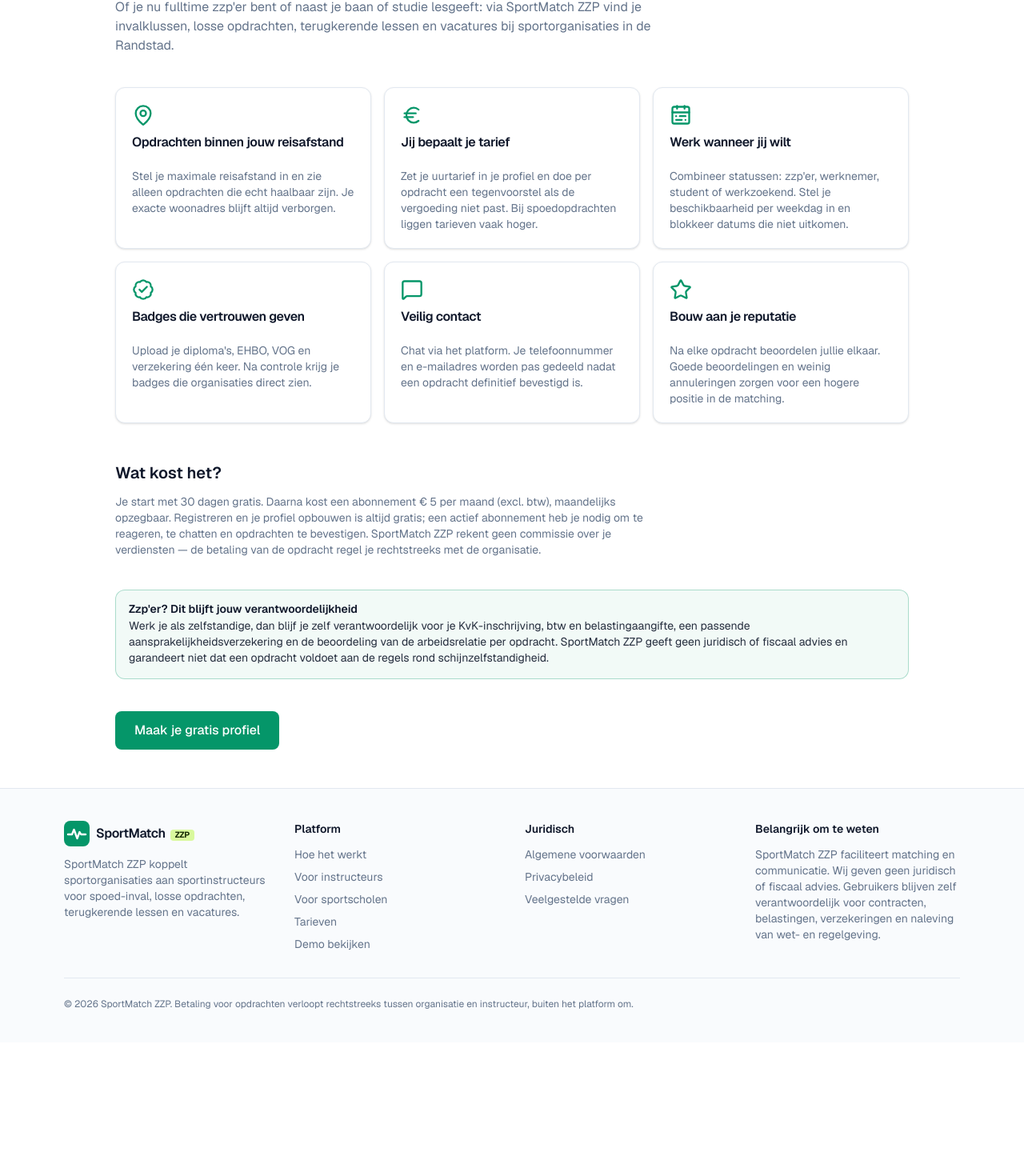
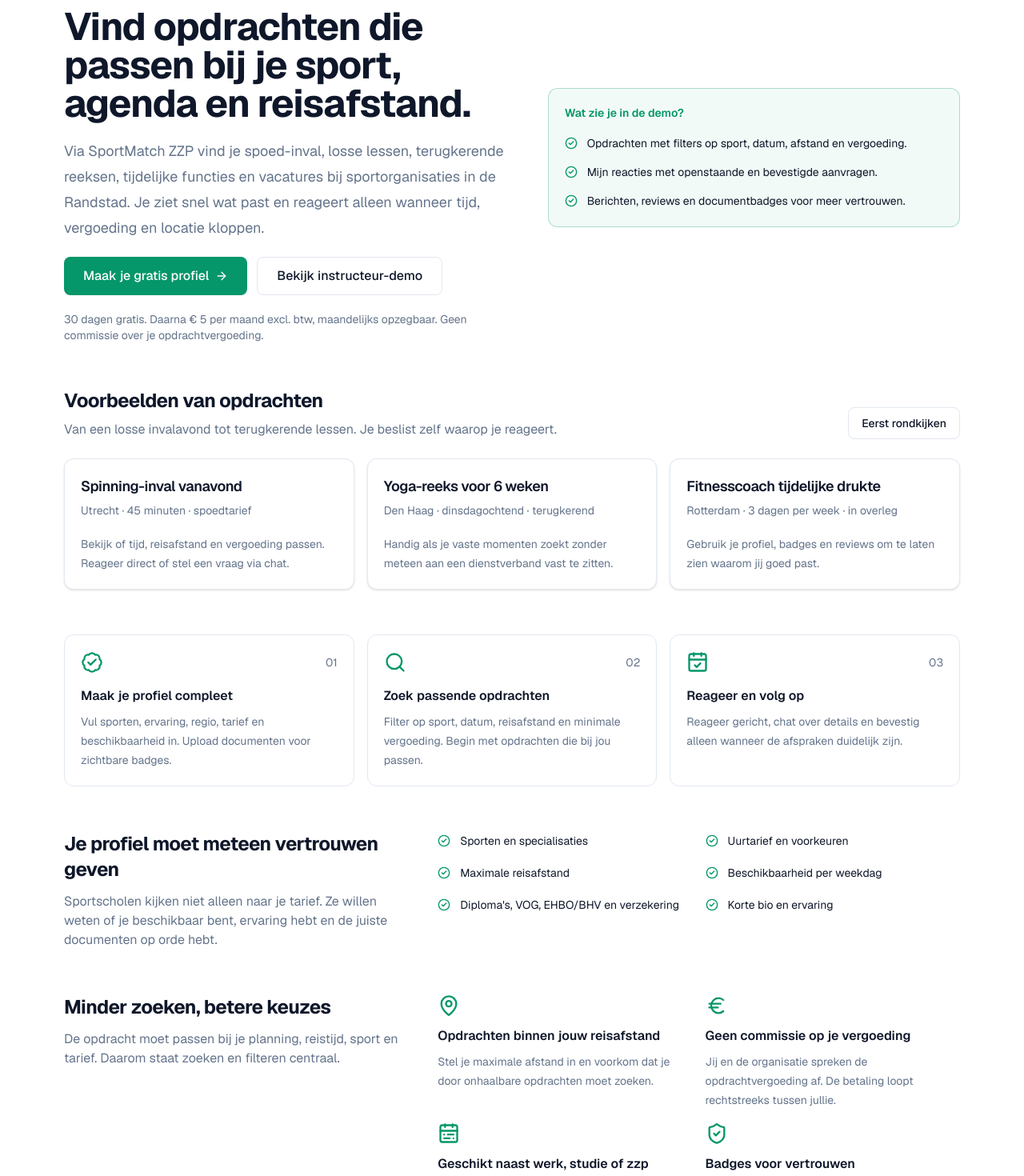
Before and after one commit to maxcrijnen-alt/sportmatch-zzp, a Next.js app: page /voor-instructeurs in a window 1280 px wide. Shown: the part 164-1634 px from the top of the page at 80% size. Before the commit the page ends 1467 px from the top, so only its background shows below. Built offline with nearby package versions, Linux system fonts and the light colour scheme.

Commit message:
Improve instructor landing page

```diff
--- a/src/app/(public)/voor-instructeurs/page.tsx
+++ b/src/app/(public)/voor-instructeurs/page.tsx
@@ -1,14 +1,21 @@
 import type { Metadata } from "next";
 import Link from "next/link";
 import {
+  ArrowRight,
   BadgeCheck,
+  CalendarCheck,
   CalendarRange,
+  CheckCircle2,
   Euro,
+  Eye,
   MapPin,
   MessageSquare,
+  Search,
+  ShieldCheck,
   Star,
 } from "lucide-react";
 import { Alert, AlertDescription, AlertTitle } from "@/components/ui/alert";
+import { Badge } from "@/components/ui/badge";
 import { Button } from "@/components/ui/button";
 import { Card, CardContent, CardHeader, CardTitle } from "@/components/ui/card";
 import { BRAND } from "@/lib/branding";
@@ -17,92 +24,262 @@ export const metadata: Metadata = {
   title: "Voor instructeurs",
 };
 
+const exampleJobs = [
+  {
+    title: "Spinning-inval vanavond",
+    meta: "Utrecht · 45 minuten · spoedtarief",
+    text: "Bekijk of tijd, reisafstand en vergoeding passen. Reageer direct of stel een vraag via chat.",
+  },
+  {
+    title: "Yoga-reeks voor 6 weken",
+    meta: "Den Haag · dinsdagochtend · terugkerend",
+    text: "Handig als je vaste momenten zoekt zonder meteen aan een dienstverband vast te zitten.",
+  },
+  {
+    title: "Fitnesscoach tijdelijke drukte",
+    meta: "Rotterdam · 3 dagen per week · in overleg",
+    text: "Gebruik je profiel, badges en reviews om te laten zien waarom jij goed past.",
+  },
+];
+
+const startSteps = [
+  {
+    icon: BadgeCheck,
+    title: "Maak je profiel compleet",
+    text: "Vul sporten, ervaring, regio, tarief en beschikbaarheid in. Upload documenten voor zichtbare badges.",
+  },
+  {
+    icon: Search,
+    title: "Zoek passende opdrachten",
+    text: "Filter op sport, datum, reisafstand en minimale vergoeding. Begin met opdrachten die bij jou passen.",
+  },
+  {
+    icon: CalendarCheck,
+    title: "Reageer en volg op",
+    text: "Reageer gericht, chat over details en bevestig alleen wanneer de afspraken duidelijk zijn.",
+  },
+];
+
 const benefits = [
   {
     icon: MapPin,
     title: "Opdrachten binnen jouw reisafstand",
-    text: "Stel je maximale reisafstand in en zie alleen opdrachten die echt haalbaar zijn. Je exacte woonadres blijft altijd verborgen.",
+    text: "Stel je maximale afstand in en voorkom dat je door onhaalbare opdrachten moet zoeken.",
   },
   {
     icon: Euro,
-    title: "Jij bepaalt je tarief",
-    text: "Zet je uurtarief in je profiel en doe per opdracht een tegenvoorstel als de vergoeding niet past. Bij spoedopdrachten liggen tarieven vaak hoger.",
+    title: "Geen commissie op je vergoeding",
+    text: "Jij en de organisatie spreken de opdrachtvergoeding af. De betaling loopt rechtstreeks tussen jullie.",
   },
   {
     icon: CalendarRange,
-    title: "Werk wanneer jij wilt",
-    text: "Combineer statussen: zzp'er, werknemer, student of werkzoekend. Stel je beschikbaarheid per weekdag in en blokkeer datums die niet uitkomen.",
+    title: "Geschikt naast werk, studie of zzp",
+    text: "Gebruik het platform voor losse lessen, spoed-inval, reeksen of langere tijdelijke opdrachten.",
   },
   {
-    icon: BadgeCheck,
-    title: "Badges die vertrouwen geven",
-    text: "Upload je diploma's, EHBO, VOG en verzekering één keer. Na controle krijg je badges die organisaties direct zien.",
+    icon: ShieldCheck,
+    title: "Badges voor vertrouwen",
+    text: "Laat gecontroleerde diploma's, EHBO/BHV, VOG en verzekering zien wanneer dat relevant is.",
   },
   {
     icon: MessageSquare,
-    title: "Veilig contact",
-    text: "Chat via het platform. Je telefoonnummer en e-mailadres worden pas gedeeld nadat een opdracht definitief bevestigd is.",
+    title: "Chat voordat gegevens gedeeld worden",
+    text: "Stem details af zonder meteen je telefoonnummer of e-mailadres te delen.",
   },
   {
     icon: Star,
     title: "Bouw aan je reputatie",
-    text: "Na elke opdracht beoordelen jullie elkaar. Goede beoordelingen en weinig annuleringen zorgen voor een hogere positie in de matching.",
+    text: "Reviews na afgeronde opdrachten helpen je betrouwbaarder en zichtbaarder te worden.",
   },
+];
+
+const profileChecklist = [
+  "Sporten en specialisaties",
+  "Uurtarief en voorkeuren",
+  "Maximale reisafstand",
+  "Beschikbaarheid per weekdag",
+  "Diploma's, VOG, EHBO/BHV en verzekering",
+  "Korte bio en ervaring",
 ];
 
 export default function VoorInstructeursPage() {
   return (
-    <div className="mx-auto w-full max-w-5xl px-4 py-12">
-      <h1 className="text-3xl font-bold tracking-tight">
-        Meer opdrachten, minder gedoe
+    <div className="mx-auto w-full max-w-6xl px-4 py-12 sm:py-16">
+      <section className="grid gap-8 lg:grid-cols-[1fr_0.9fr] lg:items-center">
+        <div className="space-y-5">
+          <Badge className="w-fit" variant="accent">
+            Voor zzp-instructeurs en sportprofessionals
+          </Badge>
+          <h1 className="max-w-3xl text-3xl font-bold tracking-tight sm:text-5xl">
+            Vind opdrachten die passen bij je sport, agenda en reisafstand.
           </h1>
-      <p className="mt-3 max-w-2xl text-muted-foreground">
-        Of je nu fulltime zzp&apos;er bent of naast je baan of studie lesgeeft:
-        via {BRAND.name} vind je invalklussen, losse opdrachten, terugkerende
-        lessen en vacatures bij sportorganisaties in de Randstad.
+          <p className="max-w-2xl text-lg leading-8 text-muted-foreground">
+            Via {BRAND.name} vind je spoed-inval, losse lessen, terugkerende
+            reeksen, tijdelijke functies en vacatures bij sportorganisaties in
+            de {BRAND.region}. Je ziet snel wat past en reageert alleen wanneer
+            tijd, vergoeding en locatie kloppen.
           </p>
+          <div className="flex flex-col gap-3 sm:flex-row">
+            <Link href="/registreren?rol=instructeur">
+              <Button className="w-full sm:w-auto" size="lg">
+                Maak je gratis profiel
+                <ArrowRight className="h-4 w-4" />
+              </Button>
+            </Link>
+            <Link href="/login?demo=instructeur">
+              <Button className="w-full sm:w-auto" size="lg" variant="outline">
+                Bekijk instructeur-demo
+              </Button>
+            </Link>
+          </div>
+          <p className="text-sm text-muted-foreground">
+            30 dagen gratis. Daarna € 5 per maand excl. btw, maandelijks
+            opzegbaar. Geen commissie over je opdrachtvergoeding.
+          </p>
+        </div>
 
-      <div className="mt-10 grid gap-4 sm:grid-cols-2 lg:grid-cols-3">
-        {benefits.map((benefit) => (
-          <Card key={benefit.title}>
+        <div className="rounded-lg border border-primary/30 bg-primary/5 p-5">
+          <p className="text-sm font-semibold text-primary">
+            Wat zie je in de demo?
+          </p>
+          <div className="mt-4 space-y-3">
+            {[
+              "Opdrachten met filters op sport, datum, afstand en vergoeding.",
+              "Mijn reacties met openstaande en bevestigde aanvragen.",
+              "Berichten, reviews en documentbadges voor meer vertrouwen.",
+            ].map((item) => (
+              <p className="flex gap-3 text-sm leading-6" key={item}>
+                <CheckCircle2 className="mt-1 h-4 w-4 shrink-0 text-primary" />
+                <span>{item}</span>
+              </p>
+            ))}
+          </div>
+        </div>
+      </section>
+
+      <section className="mt-14">
+        <div className="flex flex-col gap-3 sm:flex-row sm:items-end sm:justify-between">
+          <div>
+            <h2 className="text-2xl font-bold tracking-tight">
+              Voorbeelden van opdrachten
+            </h2>
+            <p className="mt-2 max-w-2xl text-muted-foreground">
+              Van een losse invalavond tot terugkerende lessen. Je beslist zelf
+              waarop je reageert.
+            </p>
+          </div>
+          <Link href="/demo">
+            <Button className="w-full sm:w-auto" variant="outline">
+              Eerst rondkijken
+            </Button>
+          </Link>
+        </div>
+        <div className="mt-6 grid gap-4 md:grid-cols-3">
+          {exampleJobs.map((job) => (
+            <Card key={job.title}>
               <CardHeader>
-              <benefit.icon className="mb-2 h-7 w-7 text-primary" />
-              <CardTitle className="text-base">{benefit.title}</CardTitle>
+                <CardTitle className="text-lg">{job.title}</CardTitle>
+                <p className="text-sm text-muted-foreground">{job.meta}</p>
               </CardHeader>
-            <CardContent className="text-sm text-muted-foreground">
-              {benefit.text}
+              <CardContent className="text-sm leading-6 text-muted-foreground">
+                {job.text}
               </CardContent>
             </Card>
           ))}
         </div>
+      </section>
 
-      <h2 className="mt-12 text-xl font-semibold">Wat kost het?</h2>
-      <p className="mt-3 max-w-2xl text-sm text-muted-foreground">
-        Je start met 30 dagen gratis. Daarna kost een abonnement € 5 per maand
-        (excl. btw), maandelijks opzegbaar. Registreren en je profiel opbouwen
-        is altijd gratis; een actief abonnement heb je nodig om te reageren, te
-        chatten en opdrachten te bevestigen. {BRAND.name} rekent geen commissie
-        over je verdiensten — de betaling van de opdracht regel je rechtstreeks
-        met de organisatie.
+      <section className="mt-14 grid gap-4 md:grid-cols-3">
+        {startSteps.map((step, index) => (
+          <div className="rounded-lg border border-border bg-card p-5" key={step.title}>
+            <div className="mb-4 flex items-center justify-between gap-3">
+              <step.icon className="h-7 w-7 text-primary" />
+              <span className="text-sm text-muted-foreground">0{index + 1}</span>
+            </div>
+            <h2 className="font-semibold">{step.title}</h2>
+            <p className="mt-2 text-sm leading-6 text-muted-foreground">
+              {step.text}
             </p>
+          </div>
+        ))}
+      </section>
 
-      <Alert className="mt-10" variant="info">
-        <AlertTitle>Zzp&apos;er? Dit blijft jouw verantwoordelijkheid</AlertTitle>
+      <section className="mt-14 grid gap-8 lg:grid-cols-[0.8fr_1.2fr] lg:items-start">
+        <div>
+          <h2 className="text-2xl font-bold tracking-tight">
+            Je profiel moet meteen vertrouwen geven
+          </h2>
+          <p className="mt-3 text-muted-foreground">
+            Sportscholen kijken niet alleen naar je tarief. Ze willen weten of
+            je beschikbaar bent, ervaring hebt en de juiste documenten op orde
+            hebt.
+          </p>
+        </div>
+        <div className="grid gap-4 sm:grid-cols-2">
+          {profileChecklist.map((item) => (
+            <p className="flex gap-3 text-sm leading-6" key={item}>
+              <CheckCircle2 className="mt-1 h-4 w-4 shrink-0 text-primary" />
+              <span>{item}</span>
+            </p>
+          ))}
+        </div>
+      </section>
+
+      <section className="mt-14 grid gap-8 lg:grid-cols-[0.8fr_1.2fr] lg:items-start">
+        <div>
+          <h2 className="text-2xl font-bold tracking-tight">
+            Minder zoeken, betere keuzes
+          </h2>
+          <p className="mt-3 text-muted-foreground">
+            De opdracht moet passen bij je planning, reistijd, sport en tarief.
+            Daarom staat zoeken en filteren centraal.
+          </p>
+        </div>
+        <div className="grid gap-4 sm:grid-cols-2">
+          {benefits.map((benefit) => (
+            <div key={benefit.title}>
+              <benefit.icon className="mb-3 h-7 w-7 text-primary" />
+              <h3 className="font-semibold">{benefit.title}</h3>
+              <p className="mt-2 text-sm leading-6 text-muted-foreground">
+                {benefit.text}
+              </p>
+            </div>
+          ))}
+        </div>
+      </section>
+
+      <Alert className="mt-12" variant="info">
+        <AlertTitle>Zzp'er? Dit blijft jouw verantwoordelijkheid</AlertTitle>
         <AlertDescription>
           Werk je als zelfstandige, dan blijf je zelf verantwoordelijk voor je
           KvK-inschrijving, btw en belastingaangifte, een passende
           aansprakelijkheidsverzekering en de beoordeling van de arbeidsrelatie
-          per opdracht. {BRAND.name} geeft geen juridisch of fiscaal advies en
-          garandeert niet dat een opdracht voldoet aan de regels rond
-          schijnzelfstandigheid.
+          per opdracht. {BRAND.name} geeft geen juridisch of fiscaal advies.
         </AlertDescription>
       </Alert>
 
-      <div className="mt-10">
+      <section className="mt-12 flex flex-col gap-4 rounded-lg border border-border bg-muted/40 p-5 sm:flex-row sm:items-center sm:justify-between">
+        <div>
+          <div className="mb-2 flex items-center gap-2 text-sm font-medium text-primary">
+            <Eye className="h-4 w-4" /> Eerst zien, dan starten
+          </div>
+          <h2 className="text-xl font-semibold">Bekijk de instructeur-demo</h2>
+          <p className="mt-1 text-sm leading-6 text-muted-foreground">
+            De demo vult de login automatisch in. Daarna kun je opdrachten,
+            reacties, berichten, reviews en badges bekijken.
+          </p>
+        </div>
+        <div className="flex flex-col gap-2 sm:flex-row">
+          <Link href="/login?demo=instructeur">
+            <Button className="w-full sm:w-auto">Demo openen</Button>
+          </Link>
           <Link href="/registreren?rol=instructeur">
-          <Button size="lg">Maak je gratis profiel</Button>
+            <Button className="w-full sm:w-auto" variant="outline">
+              Gratis profiel maken
+            </Button>
           </Link>
         </div>
+      </section>
     </div>
   );
 }
```
Lines whose indentation alone changed are shown as unchanged.
